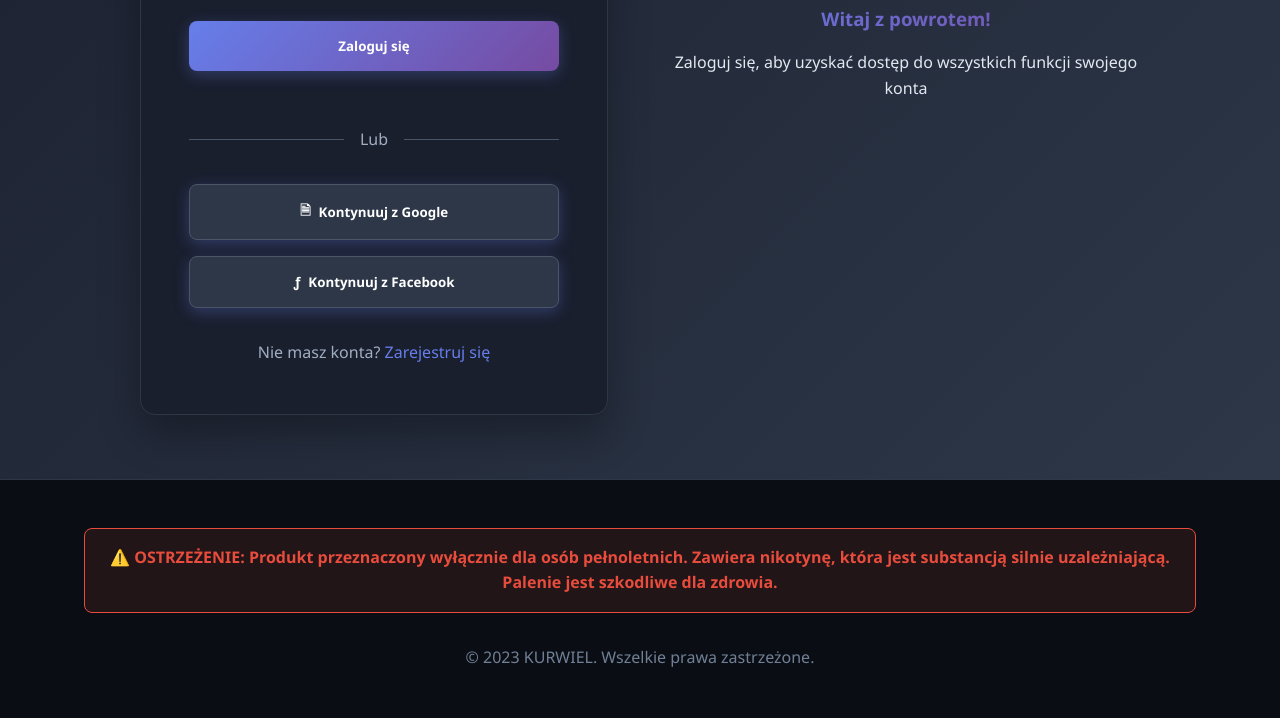
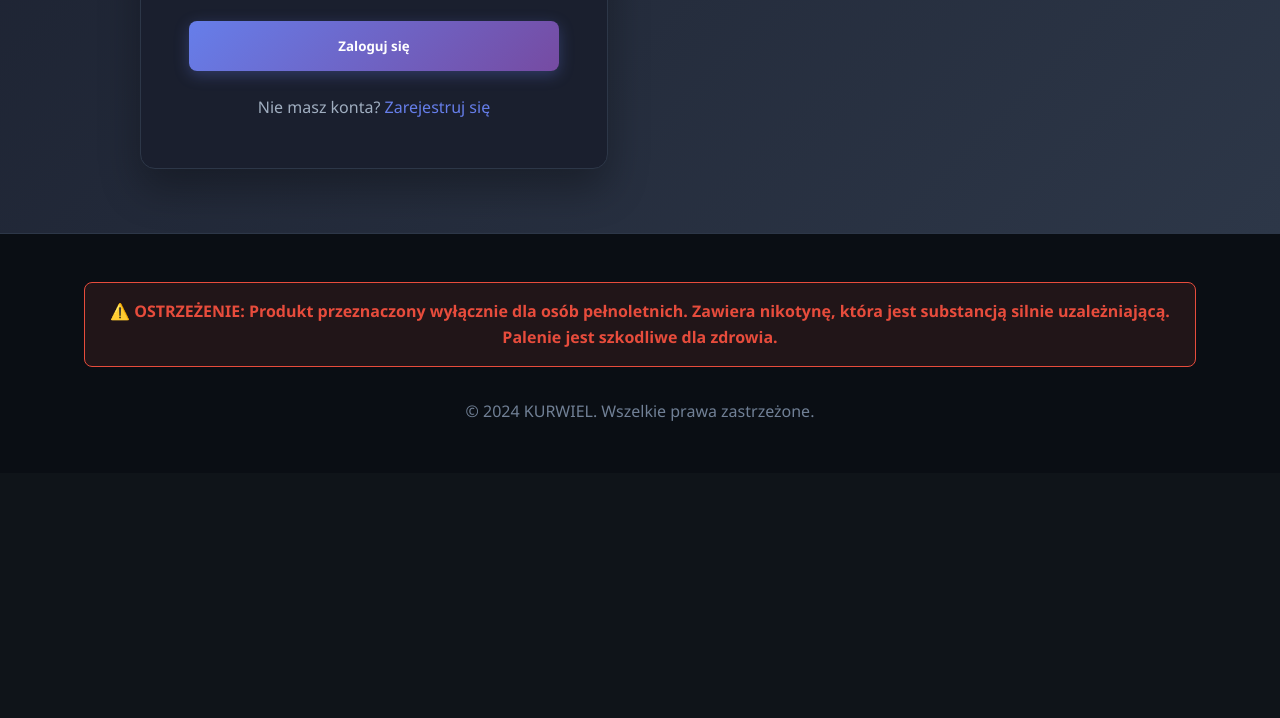
Before and after one commit to M1DES1/kurwiel, a website: page login.html in a window 1280 px wide. Shown: the part 639-1357 px from the top of the page. After the commit the page ends 1112 px from the top, so only its background shows below. Drawn offline with Linux system fonts and the light colour scheme; no server answers.

Commit message:
Update login.html

```diff
--- a/login.html
+++ b/login.html
@@ -57,26 +57,10 @@
                                 <input type="checkbox" name="remember">
                                 <span>Zapamiętaj mnie</span>
                             </label>
-                            <a href="#" class="forgot-password">Zapomniałeś hasła?</a>
                         </div>
 
                         <button type="submit" class="btn auth-btn">Zaloguj się</button>
                     </form>
-
-                    <div class="auth-divider">
-                        <span>Lub</span>
-                    </div>
-
-                    <div class="social-auth">
-                        <button class="btn social-btn google-btn">
-                            <span>🗎</span>
-                            Kontynuuj z Google
-                        </button>
-                        <button class="btn social-btn facebook-btn">
-                            <span>ƒ</span>
-                            Kontynuuj z Facebook
-                        </button>
-                    </div>
 
                     <p class="auth-switch">
                         Nie masz konta? <a href="register.html">Zarejestruj się</a>
@@ -101,7 +85,7 @@
                 <div class="footer-warning">
                     <p>⚠️ OSTRZEŻENIE: Produkt przeznaczony wyłącznie dla osób pełnoletnich. Zawiera nikotynę, która jest substancją silnie uzależniającą. Palenie jest szkodliwe dla zdrowia.</p>
                 </div>
-                <p>&copy; 2023 KURWIEL. Wszelkie prawa zastrzeżone.</p>
+                <p>&copy; 2024 KURWIEL. Wszelkie prawa zastrzeżone.</p>
             </div>
         </div>
     </footer>
```
